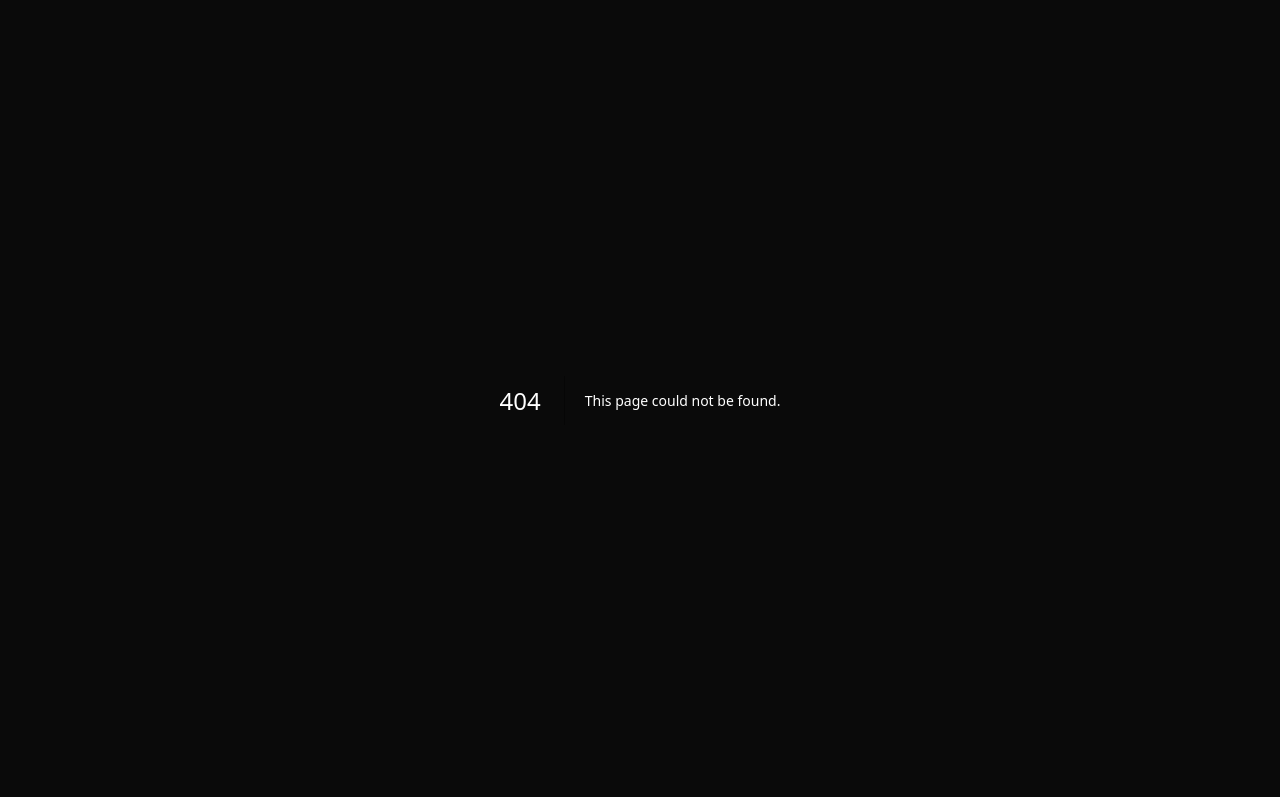
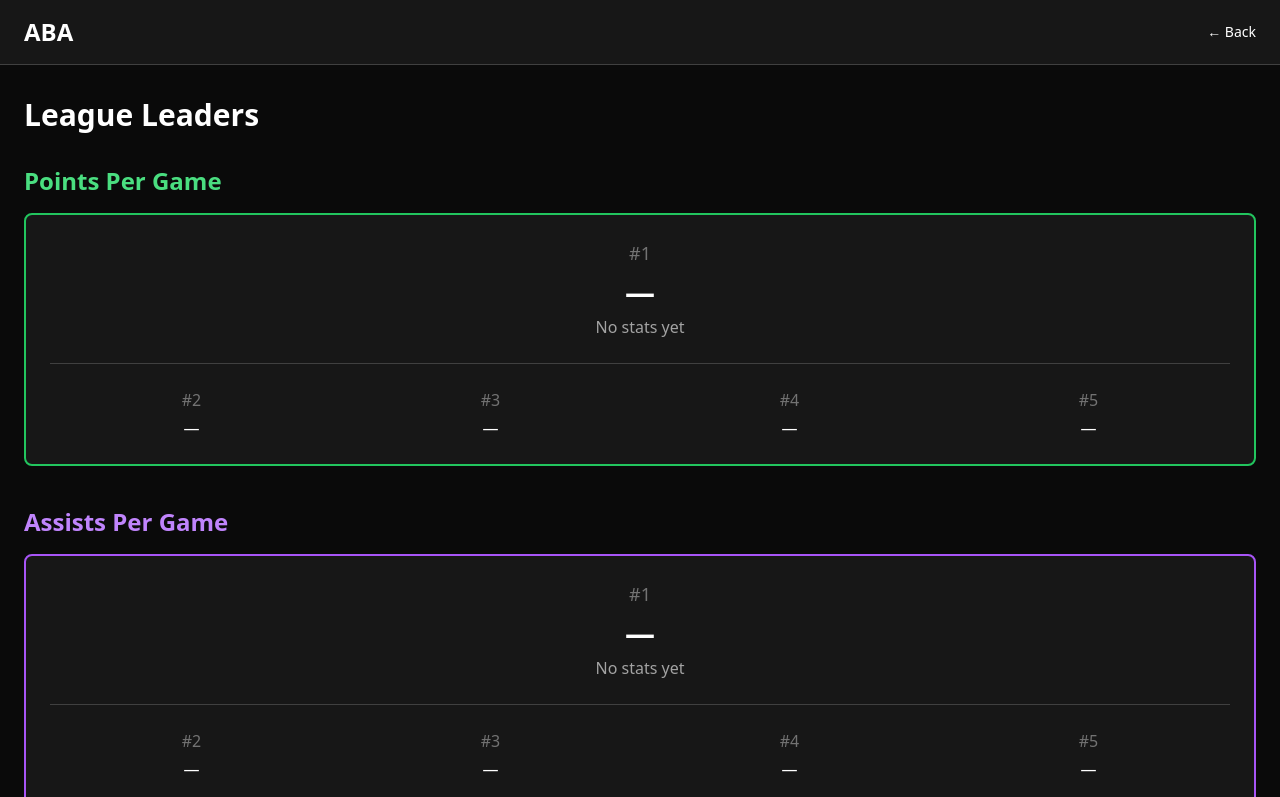
Before and after one commit to TheActualGYT/aba-league, a Next.js app in the folder league-site/: page /leaders in a window 1280 px wide. Before the commit this address had no page. Shown: the top 797 px of the page. Built offline with nearby package versions, Linux system fonts and the light colour scheme; no server answers; sample sign-in values are in the browser's storage.

Commit message:
Add full League Leaders page

```diff
--- /dev/null
+++ b/league-site/src/app/leaders/page.tsx
@@ -0,0 +1,56 @@
+import { getServerSession } from "next-auth";
+import { authOptions } from "@/lib/auth";
+import { redirect } from "next/navigation";
+import Link from "next/link";
+
+export default async function LeadersPage() {
+  const session = await getServerSession(authOptions);
+  if (!session) redirect("/login");
+
+  const categories = [
+    { key: "ppg", label: "Points Per Game", color: "border-green-500", text: "text-green-400" },
+    { key: "apg", label: "Assists Per Game", color: "border-purple-500", text: "text-purple-400" },
+    { key: "rpg", label: "Rebounds Per Game", color: "border-blue-500", text: "text-blue-400" },
+    { key: "gpa", label: "GPA", color: "border-white", text: "text-white" },
+  ];
+
+  return (
+    <div className="min-h-screen">
+      <nav className="bg-neutral-900 border-b border-neutral-700 px-6 py-4">
+        <div className="max-w-7xl mx-auto flex justify-between items-center">
+          <Link href="/" className="text-2xl font-bold text-white">ABA</Link>
+          <Link href="/" className="text-sm hover:text-neutral-300">← Back</Link>
+        </div>
+      </nav>
+
+      <main className="max-w-7xl mx-auto px-6 py-8">
+        <h2 className="text-3xl font-bold text-white mb-8">League Leaders</h2>
+
+        <div className="space-y-10">
+          {categories.map(cat => (
+            <div key={cat.key}>
+              <h3 className={`text-2xl font-semibold mb-4 ${cat.text}`}>{cat.label}</h3>
+              <div className={`bg-neutral-900 border-2 ${cat.color} rounded-lg p-6`}>
+                {/* #1 bigger */}
+                <div className="text-center mb-6 pb-6 border-b border-neutral-700">
+                  <div className="text-neutral-500 text-lg">#1</div>
+                  <div className="text-3xl font-bold text-white mt-2">—</div>
+                  <div className="text-neutral-400 mt-1">No stats yet</div>
+                </div>
+                {/* 2-5 */}
+                <div className="grid grid-cols-2 md:grid-cols-4 gap-4 text-center">
+                  {[2, 3, 4, 5].map(rank => (
+                    <div key={rank}>
+                      <div className="text-neutral-500">#{rank}</div>
+                      <div className="text-white font-medium mt-1">—</div>
+                    </div>
+                  ))}
+                </div>
+              </div>
+            </div>
+          ))}
+        </div>
+      </main>
+    </div>
+  );
+}
```
